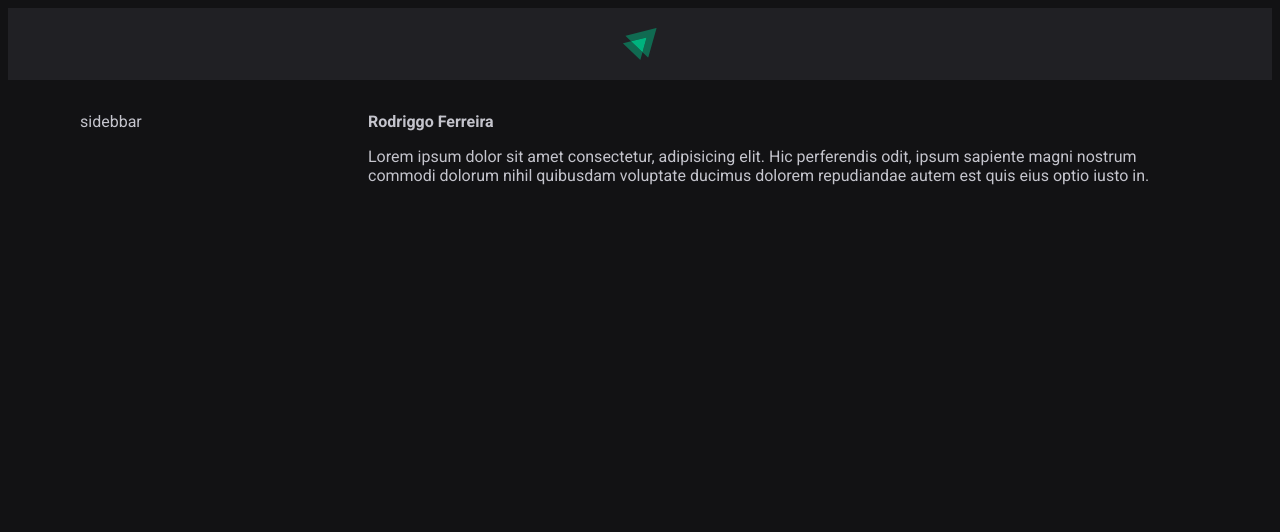
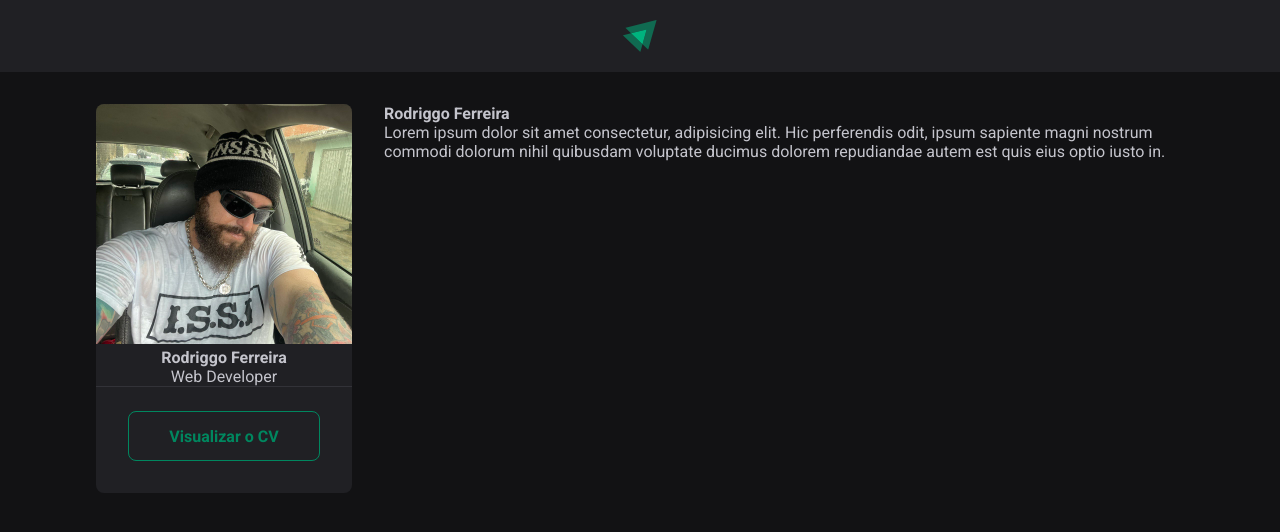
Before and after one commit to rodlferreira/ignite-2022-reactjs, a React (Vite) app: page / in a window 1280 px wide. Shown: the top 532 px of the page. Built offline with nearby package versions, Linux system fonts and the light colour scheme.

Commit message:
(criando uma aplicação com VITE e implementado o firebase e css.module) aula 11 do módulo 1

```diff
--- a/src/App.module.css
+++ b/src/App.module.css
@@ -4,6 +4,7 @@
   padding: 0 1rem;
 
   display: grid;
+ /*  utilizado para informar ao HTML que haverá flexibilidade */
   grid-template-columns: 256px 1fr;
   gap: 2rem;
   align-items: flex-start;
--- a/src/App.tsx
+++ b/src/App.tsx
@@ -1,5 +1,5 @@
-import { useState } from 'react'
 import { Header } from './components/Header'
+import { Sidebar } from './components/Sidebar'
 import { Post } from './Post'
 
 
@@ -15,9 +15,7 @@ export function App() {
       <Header />
 
       <div className={styles.wrapper}>
-        <aside>
-          sidebbar
-        </aside>
+      <Sidebar />
         <main>
           <Post
             author="Rodriggo Ferreira"
--- /dev/null
+++ b/src/components/Sidebar.module.css
@@ -0,0 +1,44 @@
+.sidebar {
+    background: var(--gray-800);
+    border-radius: 8px;
+    overflow: hidden; /* faz com que elementos ocupem somente o espaço do container */
+}
+
+.cover {
+    width: 100%;
+    height: 72px;
+    object-fit: cover;
+}
+
+.sidebar img {
+    height: 15rem;
+    width: 20rem;
+}
+
+.profile {
+    display: flex;
+    flex-direction: column;
+    align-items: center;
+}
+
+.sidebar footer {
+    border-top: 1px solid var(--gray-600);
+    margint-top: 1.5rem;
+    padding: 1.5rem 2rem 2rem;
+}
+
+.sidebar a {
+    background: transparent;
+    color: var(--green-500);
+    border: 1px solid var(--green-500);
+    border-radius: 8px;
+    height: 50px;
+    padding: 0 1.5rem;
+    font-weight: bold;
+    display: block;
+    text-decoration: none;
+
+    display: flex;
+    align-items: center;
+    justify-content: center;
+}
--- /dev/null
+++ b/src/components/Sidebar.tsx
@@ -0,0 +1,19 @@
+import styles from './Sidebar.module.css';
+import me from '../assets/me.jpg';
+
+export function Sidebar() {
+    return (
+        <aside className={styles.sidebar}>
+            <img className={styles.cover} src={me} alt="Rodriggo Ferreira" />
+            <div className={styles.profile}>
+                <strong>Rodriggo Ferreira</strong>
+                <span>Web Developer</span>
+            </div>
+            <footer>
+                <a href="#">
+                    Visualizar o CV
+                </a>
+            </footer>
+        </aside>
+    )
+}
--- a/src/global.css
+++ b/src/global.css
@@ -12,7 +12,7 @@
 }
 
 
-//Uso padrão para eliminação de padrões HTML
+/* Uso padrão para eliminação de padrões HTML */
 * {
   margin: 0;
   padding: 0;
@@ -22,7 +22,8 @@
 body {
   background: var(--gray-900);
   color: var(--gray-300);
-  -webkit-font-smoothing: antialiased; //Aplicação para manter as fontes com estilização mais "finas", mais "bonitas"
+  -webkit-font-smoothing: antialiased;
+  /* Aplicação para manter as fontes com estilização mais "finas", mais "bonitas" */
 }
 
 body,
```
Also changed, not shown: src/assets/me.jpg (added).
